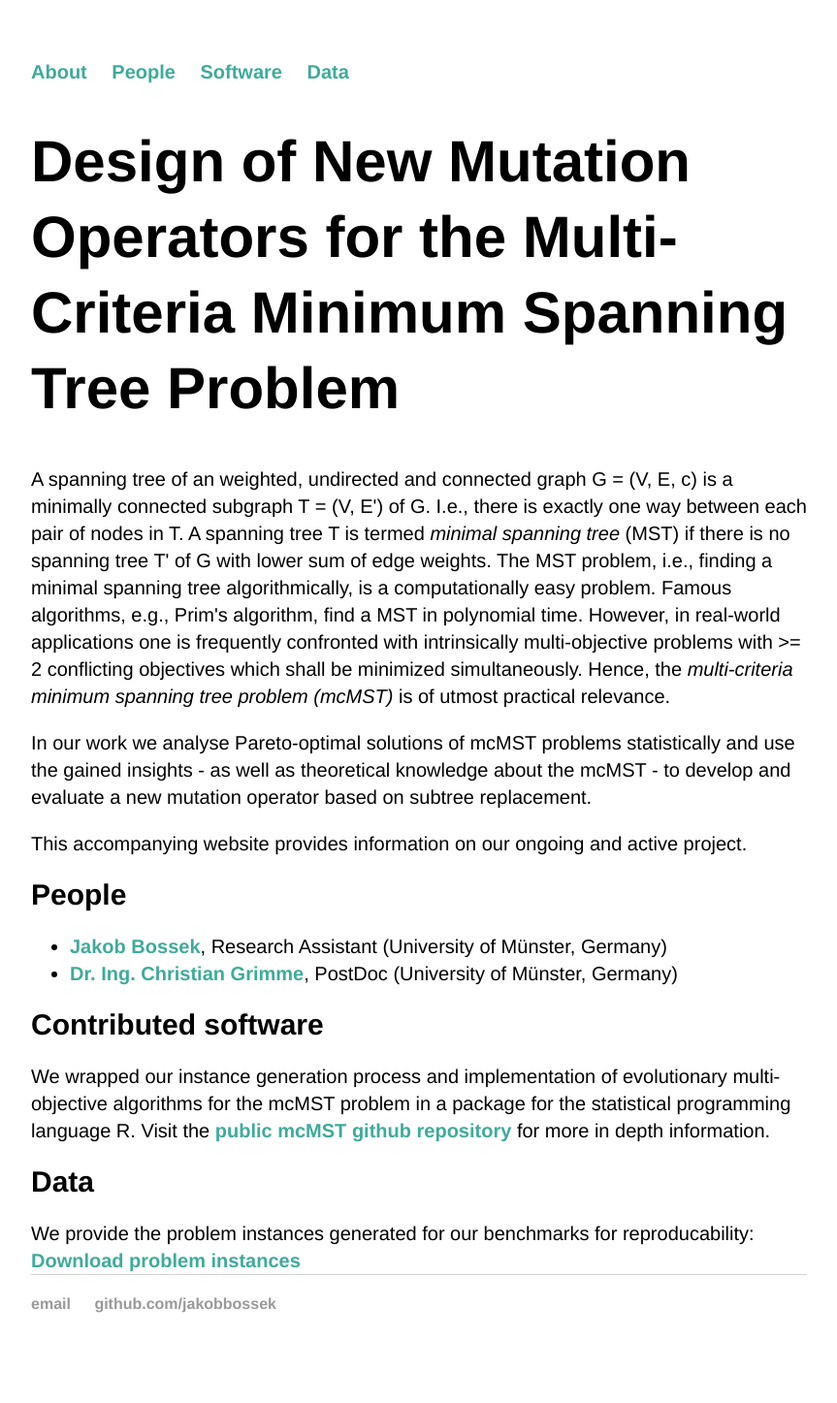
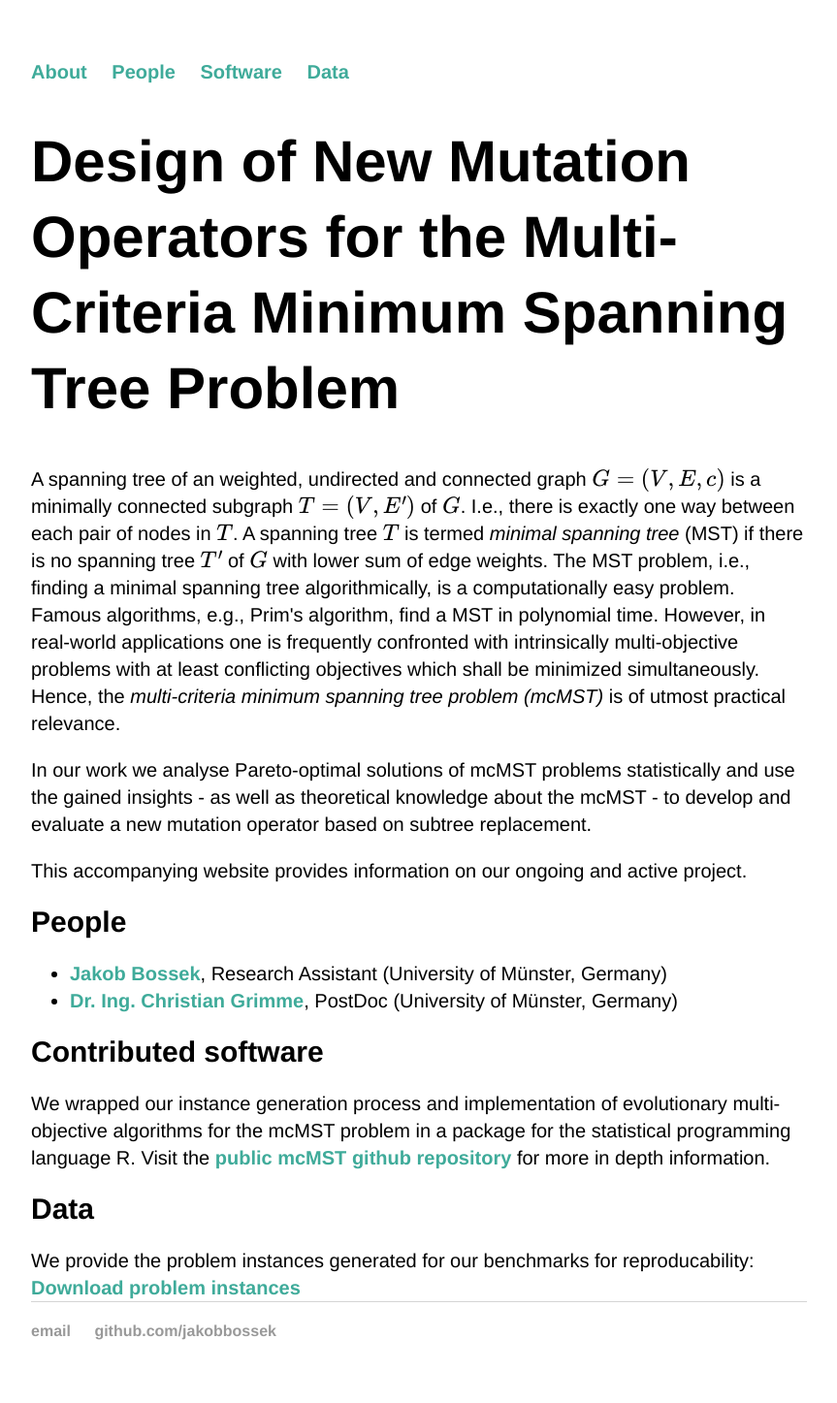
Before and after one commit to jakobbossek/mcMSTproject, a Jekyll site: the page built from index.html, in a window 1280 px wide. Shown: the whole page at 97% size, without its empty margins (208-1071 px from the left). Built offline with Jekyll 4.4.1, drawn with Linux system fonts in a browser that asks for light colours; formulas are drawn with MathJax 3; before the commit the page ends 1419 px from its top, so only the background shows below that.

```diff
--- a/_layouts/default.html
+++ b/_layouts/default.html
@@ -3,6 +3,12 @@
 <head>
   <title>{{ page.title }}</title>
   <link rel="stylesheet" type="text/css" href="css/main.css">
+  <script type="text/javascript" src="https://cdnjs.cloudflare.com/ajax/libs/mathjax/2.7.1/MathJax.js?config=TeX-AMS-MML_HTMLorMML"></script>
+  <script type="text/x-mathjax-config">
+  MathJax.Hub.Config({
+    tex2jax: {inlineMath: [["$","$"]]}
+  });
+  </script>
 </head>
 <body>
  <nav>
--- a/index.html
+++ b/index.html
@@ -5,7 +5,7 @@ title: Design of New Mutation Operators for the Multi-Criteria Minimum Spanning
 
 <h1 id="home">Design of New Mutation Operators for the Multi-Criteria Minimum Spanning Tree Problem</h1>
 
-<p>A spanning tree of an weighted, undirected and connected graph G = (V, E, c) is a minimally connected subgraph T = (V, E') of G. I.e., there is exactly one way between each pair of nodes in T. A spanning tree T is termed <em>minimal spanning tree</em> (MST) if there is no spanning tree T' of G with lower sum of edge weights. The MST problem, i.e., finding a minimal spanning tree algorithmically, is a computationally easy problem. Famous algorithms, e.g., Prim's algorithm, find a MST in polynomial time. However, in real-world applications one is frequently confronted with intrinsically multi-objective problems with >= 2 conflicting objectives which shall be minimized simultaneously. Hence, the <em>multi-criteria minimum spanning tree problem (mcMST)</em> is of utmost practical relevance.</p>
+<p>A spanning tree of an weighted, undirected and connected graph $G = (V, E, c)$ is a minimally connected subgraph $T = (V, E')$ of $G$. I.e., there is exactly one way between each pair of nodes in $T$. A spanning tree $T$ is termed <em>minimal spanning tree</em> (MST) if there is no spanning tree $T'$ of $G$ with lower sum of edge weights. The MST problem, i.e., finding a minimal spanning tree algorithmically, is a computationally easy problem. Famous algorithms, e.g., Prim's algorithm, find a MST in polynomial time. However, in real-world applications one is frequently confronted with intrinsically multi-objective problems with at least conflicting objectives which shall be minimized simultaneously. Hence, the <em>multi-criteria minimum spanning tree problem (mcMST)</em> is of utmost practical relevance.</p>
 
 <p>In our work we analyse Pareto-optimal solutions of mcMST problems statistically and use the gained insights - as well as theoretical knowledge about the mcMST - to develop and evaluate a new mutation operator based on subtree replacement.</p>
 
```
Lines whose indentation alone changed are shown as unchanged.
